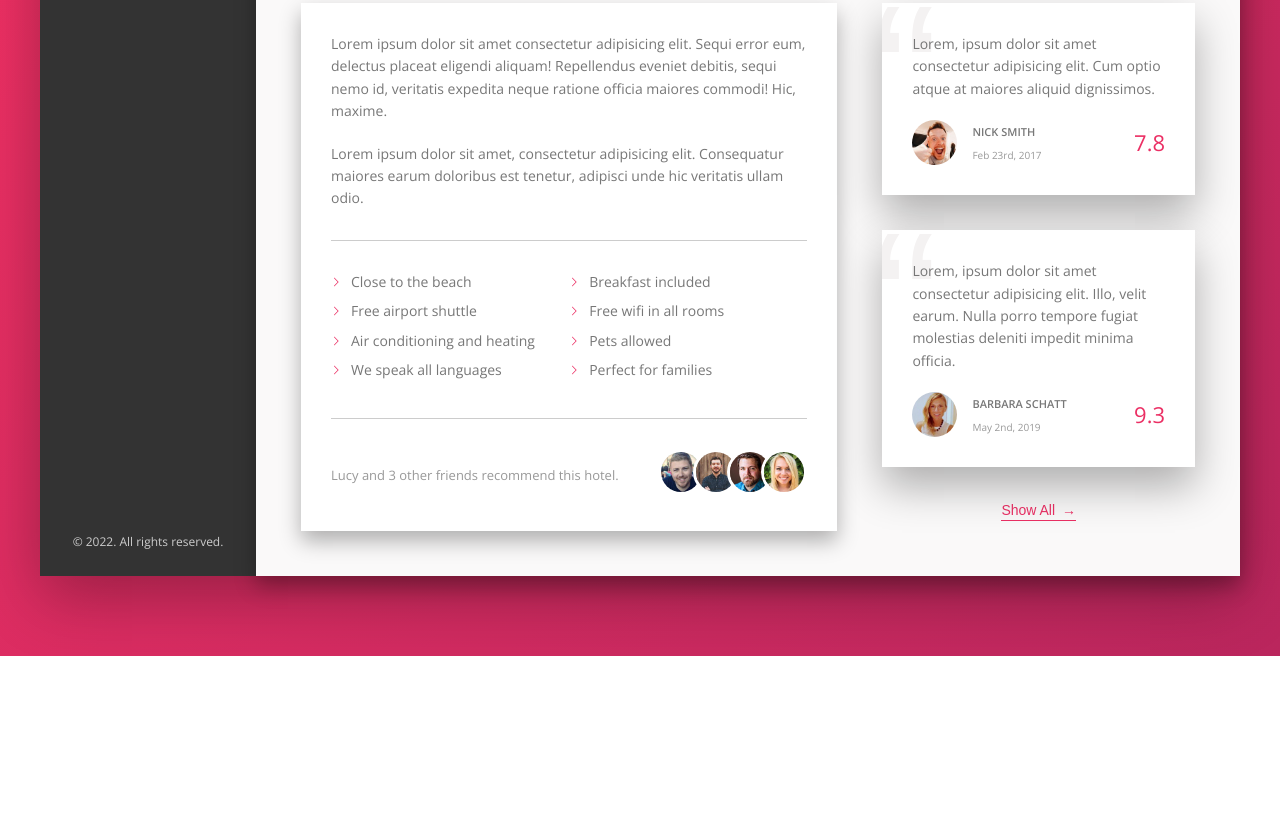
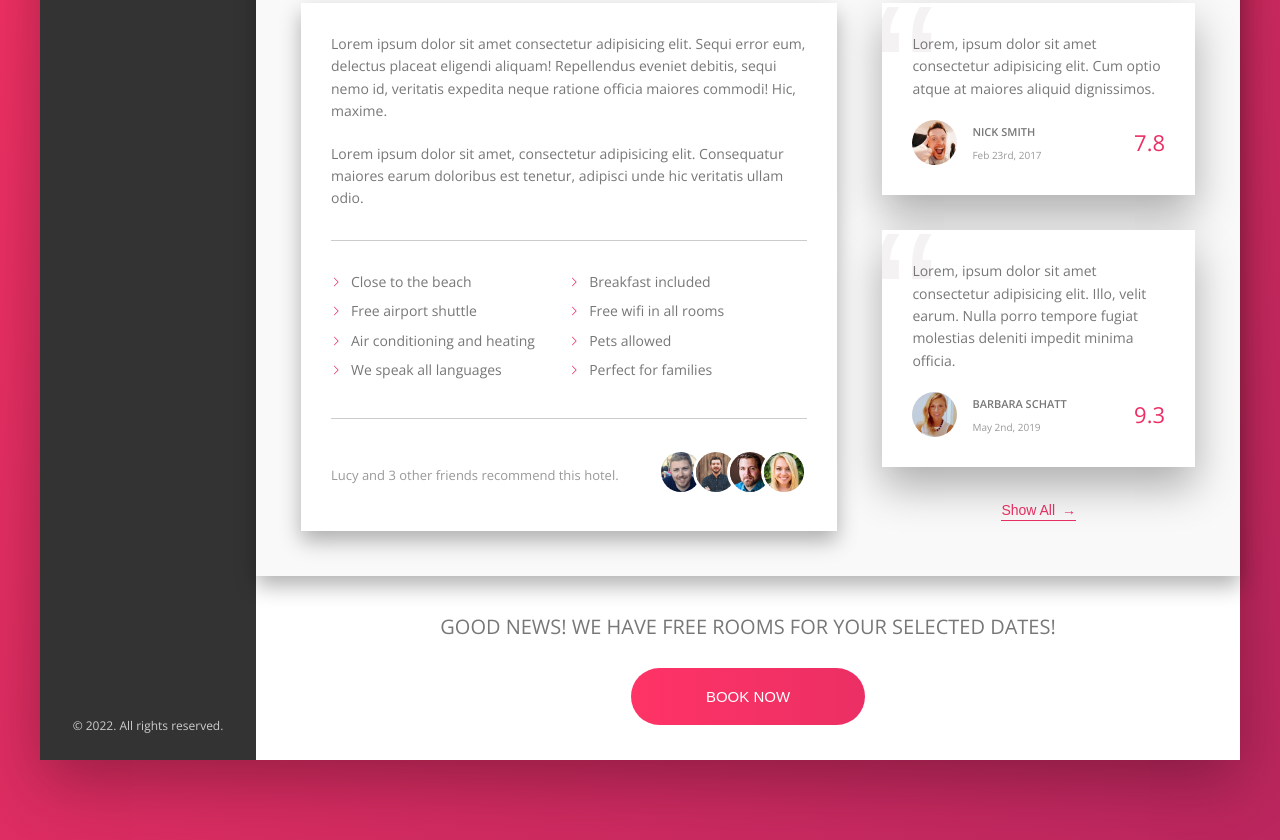
Before and after one commit to almacitunaberk/flexbox_practice, a website: page index.html in a window 1280 px wide. Shown: the part 643-1483 px from the top of the page. Before the commit the page ends 1299 px from the top, so only its background shows below. Drawn offline with nearby package versions, Linux system fonts and the light colour scheme.

Commit message:
Call to action section completed

```diff
--- a/index.html
+++ b/index.html
@@ -178,6 +178,13 @@
               <button class="btn-inline">Show All <span>&rarr;</span></button>
             </div>
           </div>
+          <div class="cta">
+            <h2 class="cta__book-now">Good news! We have free rooms for your selected dates!</h2>
+            <button class="btn">
+              <span class="btn-visible">Book Now</span>
+              <span class="btn-invisible">Only 4 rooms left</span>
+            </button>
+          </div>
         </main>
       </div>
     </div>
--- a/sass/_components.scss
+++ b/sass/_components.scss
@@ -410,12 +410,61 @@
     color: var(--color-primary);
     font-weight: 300;
   }
+}
 
-  & .btn-inline {
-    color: blue;
+.cta {
+  padding: 3.5rem 0;
+  text-align: center;
+  &__book-now {
+    text-transform: uppercase;
+    font-size: 2rem;
+    font-weight: 300;
+    margin-bottom: 2.5rem;
   }
 
-  & .btn-inline span {
-    margin-left: 1rem;
+  & .btn {
+    border: none;
+    border-radius: 10rem;
+    background-image: linear-gradient(to right, var(--color-primary-light), var(--color-primary));
+    color: #fff;
+    text-transform: uppercase;
+    font-size: 1.5rem;
+    font-weight: 300;
+    position: relative;
+    overflow: hidden;
+    cursor: pointer;
+
+    & .btn-visible {
+      display: inline-block;
+      padding: 2rem 7.5rem;
+      transition: all 0.2s;
+    }
+
+    & .btn-invisible {
+      display: inline-block;
+      position: absolute;
+      top: -100%;
+      left: 0;
+      padding: 2rem 0;
+      height: 100%;
+      width: 100%;
+      transition: all 0.2s;
+    }
+
+    &:hover {
+      background-image: linear-gradient(to left, var(--color-primary-light), var(--color-primary));
+      & .btn-invisible {
+        top: 0;
+      }
+
+      & .btn-visible {
+        transform: translateY(100%);
+      }
+    }
+
+    &:focus {
+      outline: none;
+      animation: pulsate 1s infinite;
+    }
   }
 }
--- a/sass/_layout.scss
+++ b/sass/_layout.scss
@@ -36,8 +36,6 @@
 .detail {
   font-size: 1.4rem;
   display: flex;
-  justify-content: center;
-  align-items: flex-start;
   background-color: var(--color-grey-light-1);
   box-shadow: 0 1rem 2rem rgba(0, 0, 0, 0.3);
   padding: 4.5rem;
@@ -55,7 +53,6 @@
   flex: 1;
   display: flex;
   flex-direction: column;
-  justify-content: center;
   align-items: center;
 
   & .btn-inline {
```
Also changed, not shown: css/style.css.
